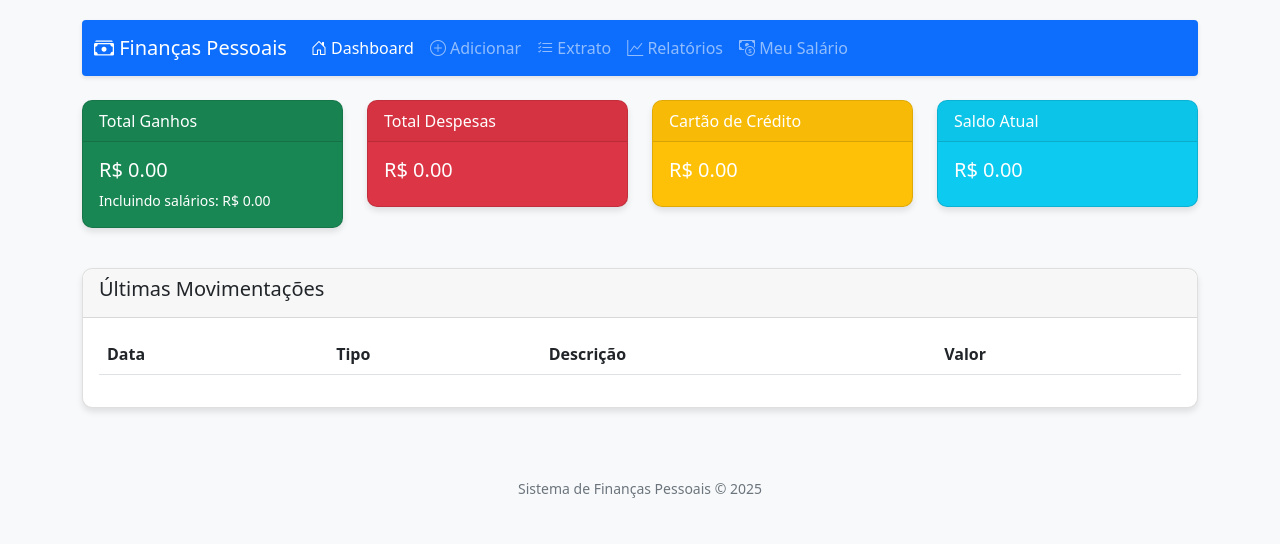
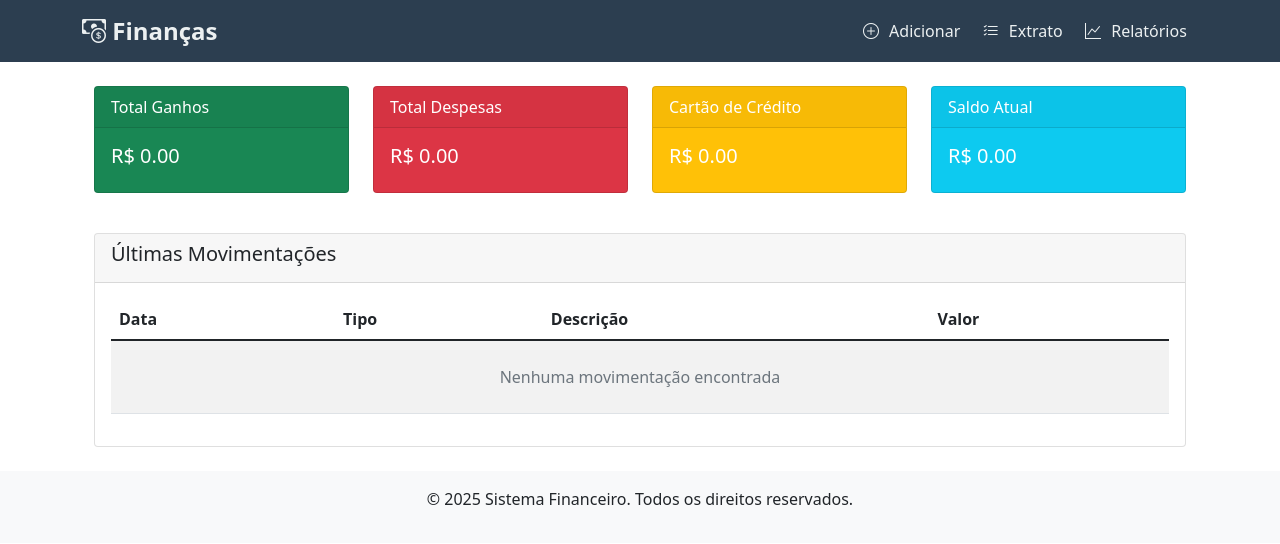
Before and after one commit to Rodrigolu25/Financa, a Flask app: page / in a window 1280 px wide. Shown: the top 544 px of the page. Run offline with Flask 3, Linux system fonts and the light colour scheme; data comes from the database, SQL or seed files in the repository; both versions use the stored data as it was after the commit; lists and menus that the app fills with data are empty.

Commit message:
Primeiro commit: projeto de finanças pessoais

```diff
--- a/app.py
+++ b/app.py
@@ -47,15 +47,6 @@ class Donativo(db.Model):
     ativo = db.Column(db.Boolean, default=True, nullable=False)
     descricao = db.Column(db.String(200))
 
-class Salario(db.Model):
-    id = db.Column(db.Integer, primary_key=True)
-    valor = db.Column(db.Float, nullable=False)
-    dia_pagamento = db.Column(db.Integer, nullable=False)
-    origem = db.Column(db.String(50), nullable=False)
-    descricao = db.Column(db.String(200))
-    ativo = db.Column(db.Boolean, default=True)
-    data_cadastro = db.Column(db.Date, default=datetime.utcnow)
-
 class CategoriaDespesa(db.Model):
     id = db.Column(db.Integer, primary_key=True)
     nome = db.Column(db.String(50), nullable=False, unique=True)
@@ -78,45 +69,50 @@ def get_month_name(month_num):
 def dashboard():
     try:
         totals = {
-            'ganhos': db.session.query(func.sum(Ganho.valor)).filter(Ganho.ativo == True).scalar() or 0,
-            'salarios': db.session.query(func.sum(Ganho.valor)).filter(
-                Ganho.ativo == True,
-                Ganho.origem.like('Salário%')
-            ).scalar() or 0,
-            'despesas': db.session.query(func.sum(Despesa.valor)).filter(Despesa.ativo == True).scalar() or 0,
-            'cartao': db.session.query(func.sum(CartaoCredito.valor)).filter(CartaoCredito.ativo == True).scalar() or 0,
-            'donativos': db.session.query(func.sum(Donativo.valor)).filter(Donativo.ativo == True).scalar() or 0
+            'ganhos': float(db.session.query(func.sum(Ganho.valor)).filter(Ganho.ativo == True).scalar() or 0),
+            'despesas': float(db.session.query(func.sum(Despesa.valor))
+                         .filter(Despesa.ativo == True)
+                         .scalar() or 0),
+            'cartao': float(db.session.query(func.sum(CartaoCredito.valor))
+                          .filter(CartaoCredito.ativo == True)
+                          .scalar() or 0),
+            'donativos': float(db.session.query(func.sum(Donativo.valor))
+                         .filter(Donativo.ativo == True)
+                         .scalar() or 0)
         }
         totals['saldo'] = totals['ganhos'] - totals['despesas'] - totals['cartao'] - totals['donativos']
 
         transactions = []
         for model in [Ganho, Despesa, CartaoCredito, Donativo]:
-            transactions.extend(db.session.query(model).filter(model.ativo == True).order_by(model.data.desc()).limit(5).all())
+            try:
+                transactions.extend(model.query.filter(model.ativo == True)
+                                  .order_by(model.data.desc())
+                                  .limit(5)
+                                  .all())
+            except:
+                continue
 
-        transactions.sort(key=lambda x: x.data, reverse=True)
-        salaries = Salario.query.filter_by(ativo=True).all()
+        transactions.sort(key=lambda x: x.data if x.data else date.min, reverse=True)
 
         return render_template('dashboard.html',
                             total_ganhos=totals['ganhos'],
-                            total_salarios=totals['salarios'],
                             total_despesas=totals['despesas'],
                             total_cartao=totals['cartao'],
                             total_donativos=totals['donativos'],
                             saldo=totals['saldo'],
                             movimentacoes=transactions[:5],
-                            salarios=salaries,
                             now=datetime.now())
+
     except Exception as e:
-        flash(f'Erro ao carregar dashboard: {str(e)}', 'danger')
+        app.logger.error(f'Erro no dashboard: {str(e)}', exc_info=True)
+        flash('Ocorreu um erro ao carregar os dados. Tente novamente.', 'danger')
         return render_template('dashboard.html',
                             total_ganhos=0,
-                            total_salarios=0,
                             total_despesas=0,
                             total_cartao=0,
                             total_donativos=0,
                             saldo=0,
                             movimentacoes=[],
-                            salarios=[],
                             now=datetime.now())
 
 @app.route('/adicionar', methods=['GET', 'POST'])
@@ -203,7 +199,7 @@ def relatorio_mensal():
             mes = int(request.form['mes'])
             ano = int(request.form['ano'])
 
-            # Total de ganhos (incluindo salários)
+            # Consultas ao banco de dados
             ganhos = db.session.query(func.sum(Ganho.valor))\
                 .filter(
                     extract('month', Ganho.data) == mes,
@@ -211,16 +207,6 @@ def relatorio_mensal():
                     Ganho.ativo == True
                 ).scalar() or 0
 
-            # Total de salários
-            salarios = db.session.query(func.sum(Ganho.valor))\
-                .filter(
-                    extract('month', Ganho.data) == mes,
-                    extract('year', Ganho.data) == ano,
-                    Ganho.ativo == True,
-                    Ganho.origem.like('Salário%')
-                ).scalar() or 0
-
-            # Outras consultas
             despesas = db.session.query(func.sum(Despesa.valor))\
                 .filter(
                     extract('month', Despesa.data) == mes,
@@ -242,16 +228,15 @@ def relatorio_mensal():
                     Donativo.ativo == True
                 ).scalar() or 0
 
-            saldo = ganhos - despesas - cartao - donativos
+            saldo = float(ganhos) - float(despesas) - float(cartao) - float(donativos)
 
             return render_template('relatorio_mensal.html',
                                 mes=mes,
                                 ano=ano,
-                                ganhos=ganhos,
-                                salarios=salarios,
-                                despesas=despesas,
-                                cartao=cartao,
-                                donativos=donativos,
+                                ganhos=float(ganhos),
+                                despesas=float(despesas),
+                                cartao=float(cartao),
+                                donativos=float(donativos),
                                 saldo=saldo,
                                 get_month_name=get_month_name,
                                 now=datetime.now())
@@ -260,7 +245,7 @@ def relatorio_mensal():
             flash(f'Erro ao gerar relatório: {str(e)}', 'danger')
             return redirect(url_for('relatorio_mensal'))
 
-    return render_template('selecionar_mes_ano.html', tipo='mensal', now=datetime.now())
+    return render_template('selecionar_mes_ano.html', now=datetime.now())
 
 @app.route('/relatorio_anual', methods=['GET', 'POST'])
 def relatorio_anual():
@@ -268,7 +253,6 @@ def relatorio_anual():
         try:
             ano = int(request.form['ano'])
 
-            # Ganhos totais por mês
             ganhos_mensais = db.session.query(
                 extract('month', Ganho.data).label('mes'),
                 func.sum(Ganho.valor).label('total')
@@ -277,17 +261,6 @@ def relatorio_anual():
                 Ganho.ativo == True
             ).group_by('mes').order_by('mes').all()
 
-            # Salários por mês
-            salarios_mensais = db.session.query(
-                extract('month', Ganho.data).label('mes'),
-                func.sum(Ganho.valor).label('total')
-            ).filter(
-                extract('year', Ganho.data) == ano,
-                Ganho.ativo == True,
-                Ganho.origem.like('Salário%')
-            ).group_by('mes').order_by('mes').all()
-
-            # Outras consultas
             despesas_mensais = db.session.query(
                 extract('month', Despesa.data).label('mes'),
                 func.sum(Despesa.valor).label('total')
@@ -312,9 +285,7 @@ def relatorio_anual():
                 Donativo.ativo == True
             ).group_by('mes').order_by('mes').all()
 
-            # Totais anuais
             total_ganhos = sum([g.total for g in ganhos_mensais])
-            total_salarios = sum([s.total for s in salarios_mensais])
             total_despesas = sum([d.total for d in despesas_mensais])
             total_cartao = sum([c.total for c in cartao_mensal])
             total_donativos = sum([d.total for d in donativos_mensal])
@@ -323,12 +294,10 @@ def relatorio_anual():
             return render_template('relatorio_anual.html',
                                 ano=ano,
                                 ganhos_mensais=ganhos_mensais,
-                                salarios_mensais=salarios_mensais,
                                 despesas_mensais=despesas_mensais,
                                 cartao_mensal=cartao_mensal,
                                 donativos_mensal=donativos_mensal,
                                 total_ganhos=total_ganhos,
-                                total_salarios=total_salarios,
                                 total_despesas=total_despesas,
                                 total_cartao=total_cartao,
                                 total_donativos=total_donativos,
@@ -342,63 +311,6 @@ def relatorio_anual():
 
     return render_template('selecionar_ano.html', tipo='anual', now=datetime.now())
 
-@app.route('/salario', methods=['GET', 'POST'])
-def gerenciar_salario():
-    if request.method == 'POST':
-        try:
-            novo_salario = Salario(
-                valor=float(request.form['valor']),
-                dia_pagamento=int(request.form['dia_pagamento']),
-                origem=request.form['origem'],
-                descricao=request.form.get('descricao', ''),
-                ativo=True
-            )
-            db.session.add(novo_salario)
-            db.session.commit()
-            flash('Salário cadastrado com sucesso!', 'success')
-        except Exception as e:
-            db.session.rollback()
-            flash(f'Erro ao cadastrar salário: {str(e)}', 'danger')
-
-    salarios = Salario.query.filter_by(ativo=True).order_by(Salario.data_cadastro.desc()).all()
-    return render_template('salario.html', salarios=salarios, now=datetime.now())
-
-@app.route('/registrar_pagamento_salario/<int:id>')
-def registrar_pagamento_salario(id):
-    salario = db.session.get(Salario, id)
-    if not salario:
-        flash('Salário não encontrado!', 'danger')
-        return redirect(url_for('gerenciar_salario'))
-
-    hoje = date.today()
-    try:
-        novo_ganho = Ganho(
-            valor=salario.valor,
-            data=hoje,
-            origem=f"Salário {salario.origem}",
-            descricao=f"Pagamento mensal - {hoje.strftime('%m/%Y')}",
-            ativo=True
-        )
-        db.session.add(novo_ganho)
-        db.session.commit()
-        flash('Pagamento de salário registrado como ganho!', 'success')
-    except Exception as e:
-        db.session.rollback()
-        flash(f'Erro ao registrar pagamento: {str(e)}', 'danger')
-
-    return redirect(url_for('gerenciar_salario'))
-
-@app.route('/excluir_salario/<int:id>')
-def excluir_salario(id):
-    salario = db.session.get(Salario, id)
-    if salario:
-        salario.ativo = False
-        db.session.commit()
-        flash('Salário removido com sucesso!', 'success')
-    else:
-        flash('Salário não encontrado!', 'danger')
-    return redirect(url_for('gerenciar_salario'))
-
 @app.route('/excluir/<tipo>/<int:id>', methods=['POST'])
 def excluir_movimentacao(tipo, id):
     try:
@@ -406,14 +318,13 @@ def excluir_movimentacao(tipo, id):
             'ganho': Ganho,
             'despesa': Despesa,
             'cartao': CartaoCredito,
-            'donativo': Donativo,
-            'salario': Salario
-        }.get(tipo)
+            'donativo': Donativo
+        }.get(tipo.lower())  # Adicionei .lower() para garantir
 
         if not model:
             return jsonify({'success': False, 'message': 'Tipo inválido'}), 400
 
-        registro = db.session.get(model, id)
+        registro = model.query.get(id)
         if registro:
             registro.ativo = False
             db.session.commit()
@@ -422,7 +333,9 @@ def excluir_movimentacao(tipo, id):
 
     except Exception as e:
         db.session.rollback()
+        app.logger.error(f'Erro ao excluir registro: {str(e)}', exc_info=True)
         return jsonify({'success': False, 'message': str(e)}), 500
+
 
 if __name__ == '__main__':
     app.run(host='0.0.0.0', port=int(os.environ.get("PORT", 5000)))
--- a/requirements.txt
+++ b/requirements.txt
@@ -1,4 +1,3 @@
-[tool.poetry.dependencies]
 python-dotenv = "1.0.0"
 Flask = "2.2.5"
 Flask-SQLAlchemy = "3.1.1"
--- a/templates/base.html
+++ b/templates/base.html
@@ -7,129 +7,82 @@
     <link href="https://cdn.jsdelivr.net/npm/bootstrap@5.1.3/dist/css/bootstrap.min.css" rel="stylesheet">
     <link href="https://cdn.jsdelivr.net/npm/bootstrap-icons@1.8.0/font/bootstrap-icons.css" rel="stylesheet">
     <style>
-        body {
-            padding-top: 20px;
-            background-color: #f8f9fa;
+        /* Estilos anteriores... */
+
+        /* Novo estilo para a navbar */
+        .navbar {
+            background-color: #2c3e50 !important;
         }
-        .card {
-            margin-bottom: 20px;
-            box-shadow: 0 4px 6px rgba(0, 0, 0, 0.1);
-            border-radius: 10px;
+        .nav-link {
+            color: #ecf0f1 !important;
+            font-weight: 500;
+            padding: 0.5rem 1rem;
+            margin: 0 0.2rem;
+            border-radius: 4px;
+            transition: all 0.3s;
         }
-        .card-header {
-            border-radius: 10px 10px 0 0 !important;
+        .nav-link:hover, .nav-link.active {
+            background-color: #3498db !important;
+            color: white !important;
+            transform: translateY(-2px);
         }
-        .table-responsive {
-            overflow-x: auto;
+        .nav-link i {
+            margin-right: 6px;
         }
-        .badge {
-            font-size: 0.9em;
-            padding: 5px 8px;
-        }
-        .btn-excluir {
-            padding: 0.25rem 0.5rem;
-            font-size: 0.8rem;
-        }
-        .navbar {
-            box-shadow: 0 2px 4px rgba(0, 0, 0, 0.1);
-        }
-        .total-card {
-            transition: transform 0.3s;
-        }
-        .total-card:hover {
-            transform: translateY(-5px);
-        }
-        .month-selector {
-            max-width: 300px;
-            margin: 0 auto;
-        }
-        .alert {
-            margin-top: 20px;
+        .navbar-brand {
+            font-weight: 700;
+            color: #ecf0f1 !important;
+            font-size: 1.5rem;
         }
     </style>
 </head>
 <body>
-    <div class="container">
-        <nav class="navbar navbar-expand-lg navbar-dark bg-primary rounded mb-4">
-            <div class="container-fluid">
+    <header>
+        <nav class="navbar navbar-expand-lg navbar-dark">
+            <div class="container">
                 <a class="navbar-brand" href="{{ url_for('dashboard') }}">
-                    <i class="bi bi-cash-stack"></i> Finanças Pessoais
+                    <i class="bi bi-cash-coin"></i> Finanças
                 </a>
                 <button class="navbar-toggler" type="button" data-bs-toggle="collapse" data-bs-target="#navbarNav">
                     <span class="navbar-toggler-icon"></span>
                 </button>
                 <div class="collapse navbar-collapse" id="navbarNav">
-                    <ul class="navbar-nav">
+                    <ul class="navbar-nav ms-auto">
                         <li class="nav-item">
-                            <a class="nav-link {% if request.endpoint == 'dashboard' %}active{% endif %}" href="{{ url_for('dashboard') }}">
-                                <i class="bi bi-house-door"></i> Dashboard
-                            </a>
-                        </li>
-                        <li class="nav-item">
-                            <a class="nav-link {% if request.endpoint == 'adicionar_movimentacao' %}active{% endif %}" href="{{ url_for('adicionar_movimentacao') }}">
+                            <a class="nav-link {% if request.endpoint == 'adicionar_movimentacao' %}active{% endif %}"
+                               href="{{ url_for('adicionar_movimentacao') }}">
                                 <i class="bi bi-plus-circle"></i> Adicionar
                             </a>
                         </li>
                         <li class="nav-item">
-                            <a class="nav-link {% if request.endpoint == 'extrato' %}active{% endif %}" href="{{ url_for('extrato') }}">
+                            <a class="nav-link {% if request.endpoint == 'extrato' %}active{% endif %}"
+                               href="{{ url_for('extrato') }}">
                                 <i class="bi bi-list-check"></i> Extrato
                             </a>
                         </li>
                         <li class="nav-item">
-                            <a class="nav-link {% if request.endpoint == 'relatorios' or request.endpoint == 'relatorio_mensal' or request.endpoint == 'relatorio_anual' %}active{% endif %}" href="{{ url_for('relatorios') }}">
+                            <a class="nav-link {% if request.endpoint in ['relatorios', 'relatorio_mensal', 'relatorio_anual'] %}active{% endif %}"
+                               href="{{ url_for('relatorios') }}">
                                 <i class="bi bi-graph-up"></i> Relatórios
-                            </a>
-                        </li>
-                        <li class="nav-item">
-                            <a class="nav-link {% if request.endpoint == 'gerenciar_salario' %}active{% endif %}" href="{{ url_for('gerenciar_salario') }}">
-                                <i class="bi bi-cash-coin"></i> Meu Salário
                             </a>
                         </li>
                     </ul>
                 </div>
             </div>
         </nav>
+    </header>
 
-        {% with messages = get_flashed_messages(with_categories=true) %}
-            {% if messages %}
-                {% for category, message in messages %}
-                    <div class="alert alert-{{ category }} alert-dismissible fade show">
-                        {{ message }}
-                        <button type="button" class="btn-close" data-bs-dismiss="alert"></button>
-                    </div>
-                {% endfor %}
-            {% endif %}
-        {% endwith %}
+    <main class="container mt-4">
+        <div id="alert-container"></div>
+        {% block content %}{% endblock %}
+    </main>
 
-        {% block content %}{% endblock %}
-    </div>
-
-    <footer class="mt-5 mb-3 text-center text-muted">
-        <small>Sistema de Finanças Pessoais &copy; {{ now.year if now else datetime.now().year }}</small>
+    <footer class="text-center py-3 mt-4 bg-light">
+        <p>&copy; 2025 Sistema Financeiro. Todos os direitos reservados.</p>
     </footer>
 
+    <script src="https://code.jquery.com/jquery-3.6.0.min.js"></script>
     <script src="https://cdn.jsdelivr.net/npm/bootstrap@5.1.3/dist/js/bootstrap.bundle.min.js"></script>
-    <script>
-        // Função para confirmar exclusões
-        function confirmarExclusao(event) {
-            if (!confirm('Tem certeza que deseja excluir este item?')) {
-                event.preventDefault();
-            }
-        }
-
-        // Adiciona confirmção a todos os links de exclusão
-        document.querySelectorAll('a[href*="excluir"]').forEach(link => {
-            link.addEventListener('click', confirmarExclusao);
-        });
-
-        // Ativa tooltips
-        document.addEventListener('DOMContentLoaded', function() {
-            var tooltipTriggerList = [].slice.call(document.querySelectorAll('[data-bs-toggle="tooltip"]'));
-            var tooltipList = tooltipTriggerList.map(function (tooltipTriggerEl) {
-                return new bootstrap.Tooltip(tooltipTriggerEl);
-            });
-        });
-    </script>
     {% block scripts %}{% endblock %}
 </body>
 </html>
--- a/templates/dashboard.html
+++ b/templates/dashboard.html
@@ -1,18 +1,18 @@
 {% extends "base.html" %}
 
 {% block content %}
+<div class="container mt-4">
     <div class="row">
         <div class="col-md-3">
-        <div class="card text-white bg-success mb-3">
+            <div class="card text-white bg-success mb-3 total-card">
                 <div class="card-header">Total Ganhos</div>
                 <div class="card-body">
                     <h5 class="card-title">R$ {{ "%.2f"|format(total_ganhos) }}</h5>
-                <p class="card-text small">Incluindo salários: R$ {{ "%.2f"|format(total_salarios) }}</p>
                 </div>
             </div>
         </div>
         <div class="col-md-3">
-        <div class="card text-white bg-danger mb-3">
+            <div class="card text-white bg-danger mb-3 total-card">
                 <div class="card-header">Total Despesas</div>
                 <div class="card-body">
                     <h5 class="card-title">R$ {{ "%.2f"|format(total_despesas) }}</h5>
@@ -20,7 +20,7 @@
             </div>
         </div>
         <div class="col-md-3">
-        <div class="card text-white bg-warning mb-3">
+            <div class="card text-white bg-warning mb-3 total-card">
                 <div class="card-header">Cartão de Crédito</div>
                 <div class="card-body">
                     <h5 class="card-title">R$ {{ "%.2f"|format(total_cartao) }}</h5>
@@ -28,7 +28,7 @@
             </div>
         </div>
         <div class="col-md-3">
-        <div class="card text-white bg-info mb-3">
+            <div class="card text-white bg-info mb-3 total-card">
                 <div class="card-header">Saldo Atual</div>
                 <div class="card-body">
                     <h5 class="card-title">R$ {{ "%.2f"|format(saldo) }}</h5>
@@ -70,16 +70,22 @@
                                 </td>
                                 <td>
                                     {% if mov.__class__.__name__ == 'Ganho' %}
-                                    {{ mov.origem }}
+                                        {{ mov.origem }} - {{ mov.descricao if mov.descricao else '' }}
                                     {% elif mov.__class__.__name__ == 'Despesa' %}
-                                    {{ mov.categoria }}
+                                        {{ mov.categoria }} - {{ mov.descricao if mov.descricao else '' }}
                                     {% elif mov.__class__.__name__ == 'CartaoCredito' %}
-                                    {{ mov.parcela }}
+                                        {{ mov.parcela }} - {{ mov.descricao if mov.descricao else '' }}
                                     {% else %}
-                                    {{ mov.instituicao }}
+                                        {{ mov.instituicao }} - {{ mov.descricao if mov.descricao else '' }}
                                     {% endif %}
                                 </td>
                                 <td>R$ {{ "%.2f"|format(mov.valor) }}</td>
+                            </tr>
+                            {% else %}
+                            <tr>
+                                <td colspan="4" class="text-center text-muted py-4">
+                                    Nenhuma movimentação encontrada
+                                </td>
                             </tr>
                             {% endfor %}
                         </tbody>
@@ -88,4 +94,5 @@
             </div>
         </div>
     </div>
+</div>
 {% endblock %}
```
Also changed, not shown: templates/adicionar_movimentacao.html (+11 -7 lines), templates/extrato.html (+61 -33 lines), templates/relatorio_anual.html (+7 -18 lines), templates/relatorio_mensal.html (+7 -11 lines), templates/salario.html (deleted, +0 -90 lines), templates/selecionar_mes_ano.html (+11 -7 lines), instance/financas.db. Lines whose indentation alone changed are shown as unchanged.
